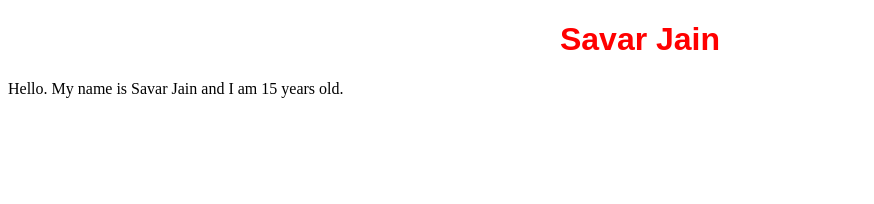
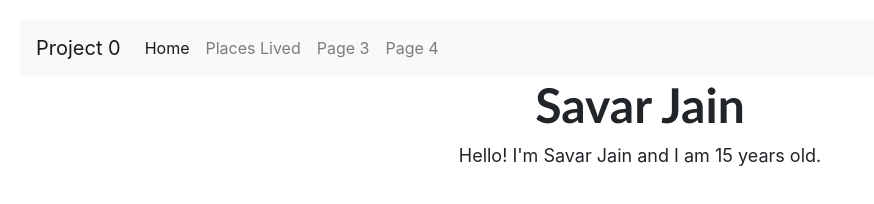
Before and after one commit to SavarJ/project0, a plain HTML site: page mainpage.html in a window 1280 px wide. Shown: the whole page, without its empty margins (0-874 px from the left). Drawn offline with nearby package versions, Linux system fonts and the light colour scheme.

Commit message:
made changes with bootstrap

```diff
--- a/mainpage.html
+++ b/mainpage.html
@@ -1,18 +1,49 @@
 <!DOCTYPE html>
-<html>
+<html lang="en">
+
   <head>
     <title>Home Page</title>
+    <div id="bootstrap">
+      <nav class="navbar navbar-expand-lg navbar-light bg-light">
+  <a class="navbar-brand" href="#">Project 0</a>
+
+  <div class="collapse navbar-collapse" id="navbarNavAltMarkup">
+    <div class="navbar-nav">
+      <a class="nav-item nav-link active" href="#">Home <span class="sr-only">(current)</span></a>
+      <a class="nav-item nav-link" href="placeslived.html">Places Lived</a>
+      <a class="nav-item nav-link" href="#">Page 3</a>
+      <a class="nav-item nav-link" href="#">Page 4</a>
+    </div>
+  </div>
+</nav>
+    </div>
   </head>
+  <link rel="stylesheet" href="https://maxcdn.bootstrapcdn.com/bootstrap/4.0.0/css/bootstrap.min.css" integrity="sha384-Gn5384xqQ1aoWXA+058RXPxPg6fy4IWvTNh0E263XmFcJlSAwiGgFAW/dAiS6JXm" crossorigin="anonymous">
   <style>
-      .header{
+    .header {
+      font-weight: bold;
+      font-family: candara, sans-serif;
+    }
+    h1 {
+      font-size: 48px;
+    }
+    body {
+      //background-color: rgb(126, 118, 185);
       text-align: center;
-        font-weight: bold;
-        font-family: sans-serif;
-        color: red;
+      padding: 20px;
+    }
+    p {
+      font-size: 18px;
+    }
+    #id{
+      font-size: 24px;
     }
   </style>
+
   <body>
-        <h1 class = "header" >Savar Jain </h1>
-        <p>Hello. My name is Savar Jain and I am 15 years old.</p>
+    <h1 class="header">Savar Jain
+    </h1>
+    <p>Hello! I'm Savar Jain and I am 15 years old.</p>
   </body>
+
 </html>
```
Also changed, not shown: placeslived.html (+4 -1 lines), package-lock.json (added). Lines whose indentation alone changed are shown as unchanged.
